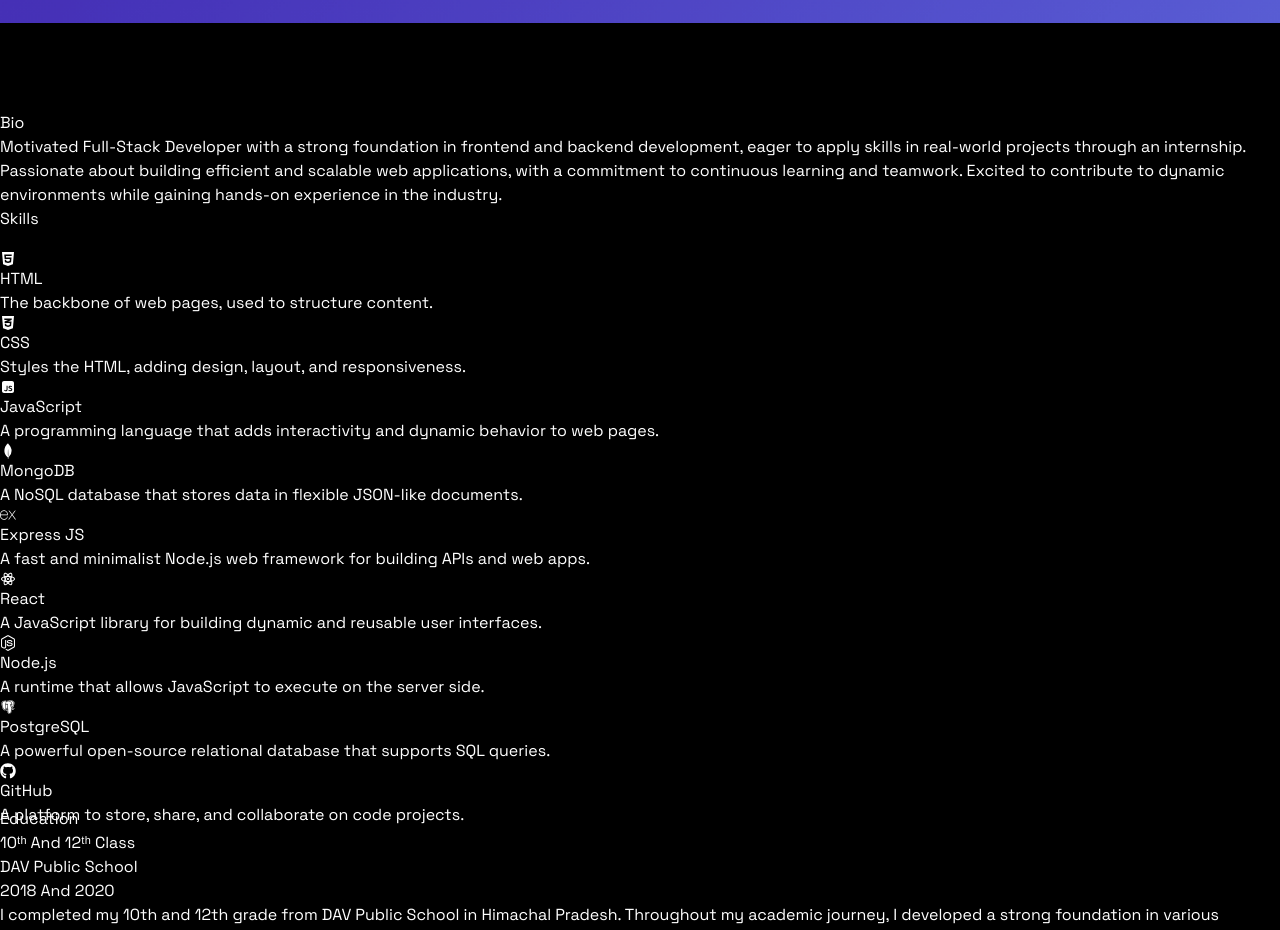
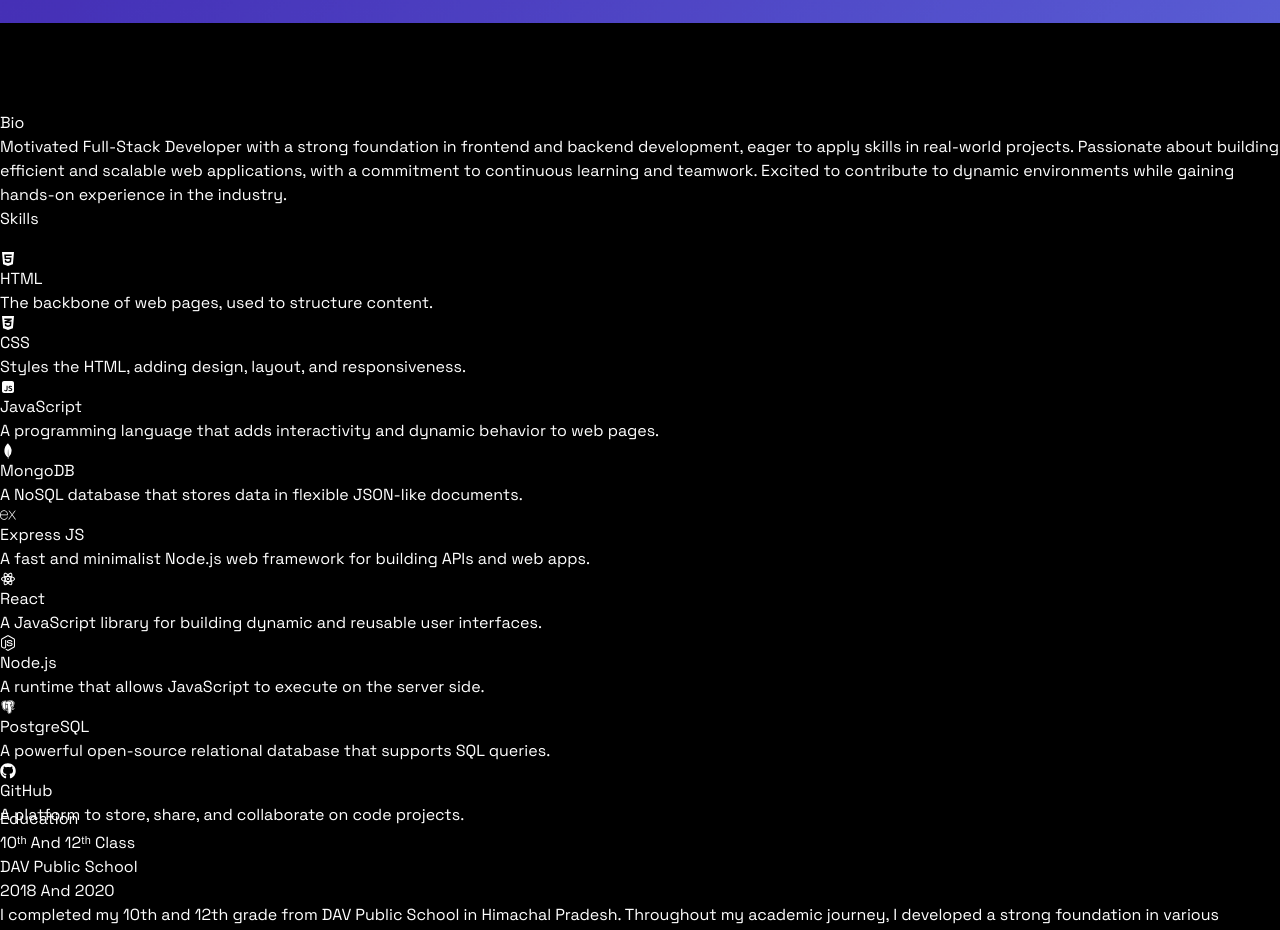
Before and after one commit to SurajSankhyan/New-Portfolio, a React (Vite) app: page / in a window 1280 px wide. Shown: the part 7000-7930 px from the top of the page. Built offline with nearby package versions, Linux system fonts and the light colour scheme.

Commit message:
PORTFOLIO

```diff
--- a/src/constants/index.jsx
+++ b/src/constants/index.jsx
@@ -93,7 +93,7 @@
 ];
 
 export const BIO = [
-  "Motivated Full-Stack Developer with a strong foundation in frontend and backend development, eager to apply skills in real-world projects through an internship. Passionate about building efficient and scalable web applications, with a commitment to continuous learning and teamwork. Excited to contribute to dynamic environments while gaining hands-on experience in the industry."
+  "Motivated Full-Stack Developer with a strong foundation in frontend and backend development, eager to apply skills in real-world projects. Passionate about building efficient and scalable web applications, with a commitment to continuous learning and teamwork. Excited to contribute to dynamic environments while gaining hands-on experience in the industry."
 ];
 
 export const SKILLS = [
```
